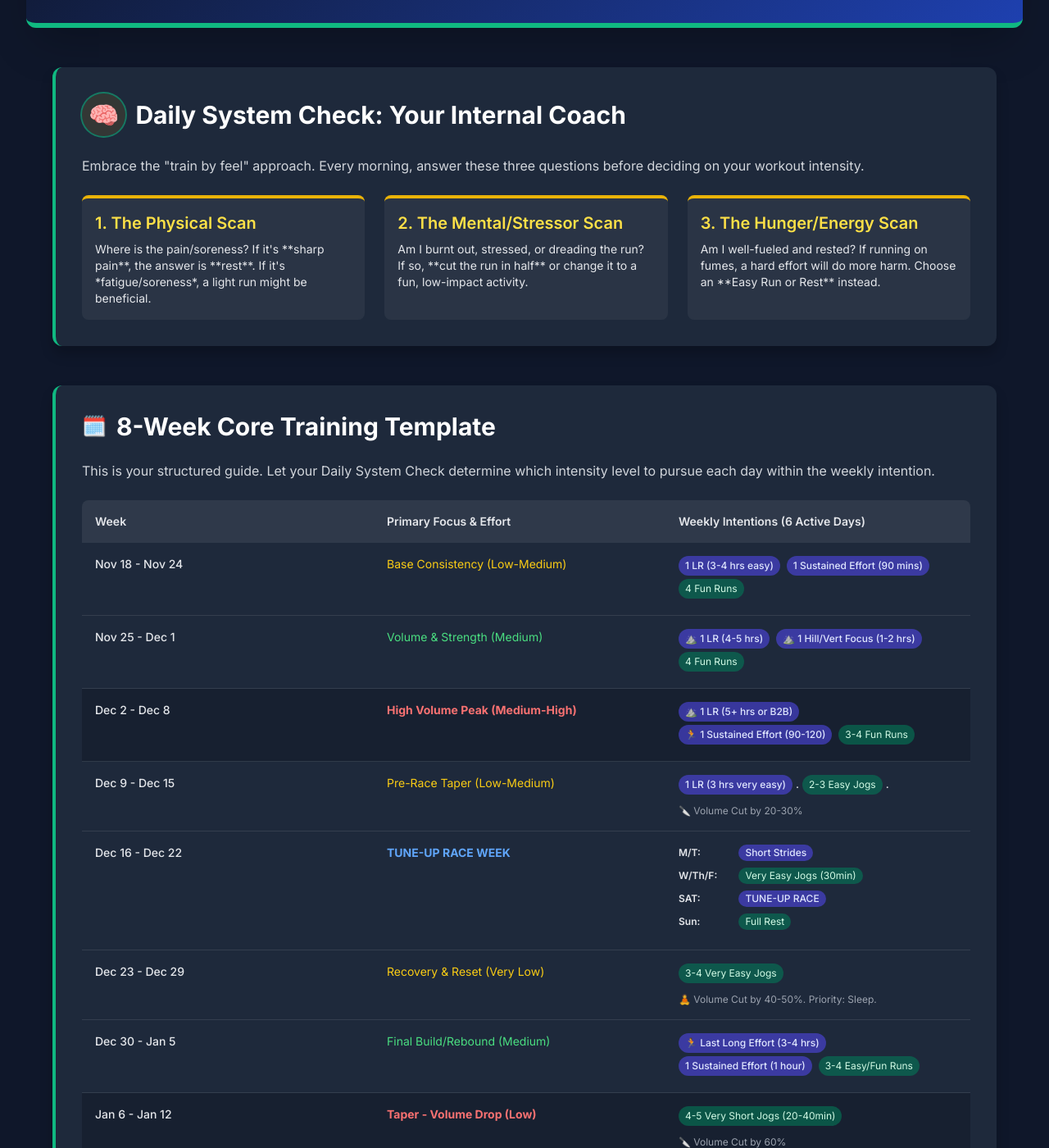
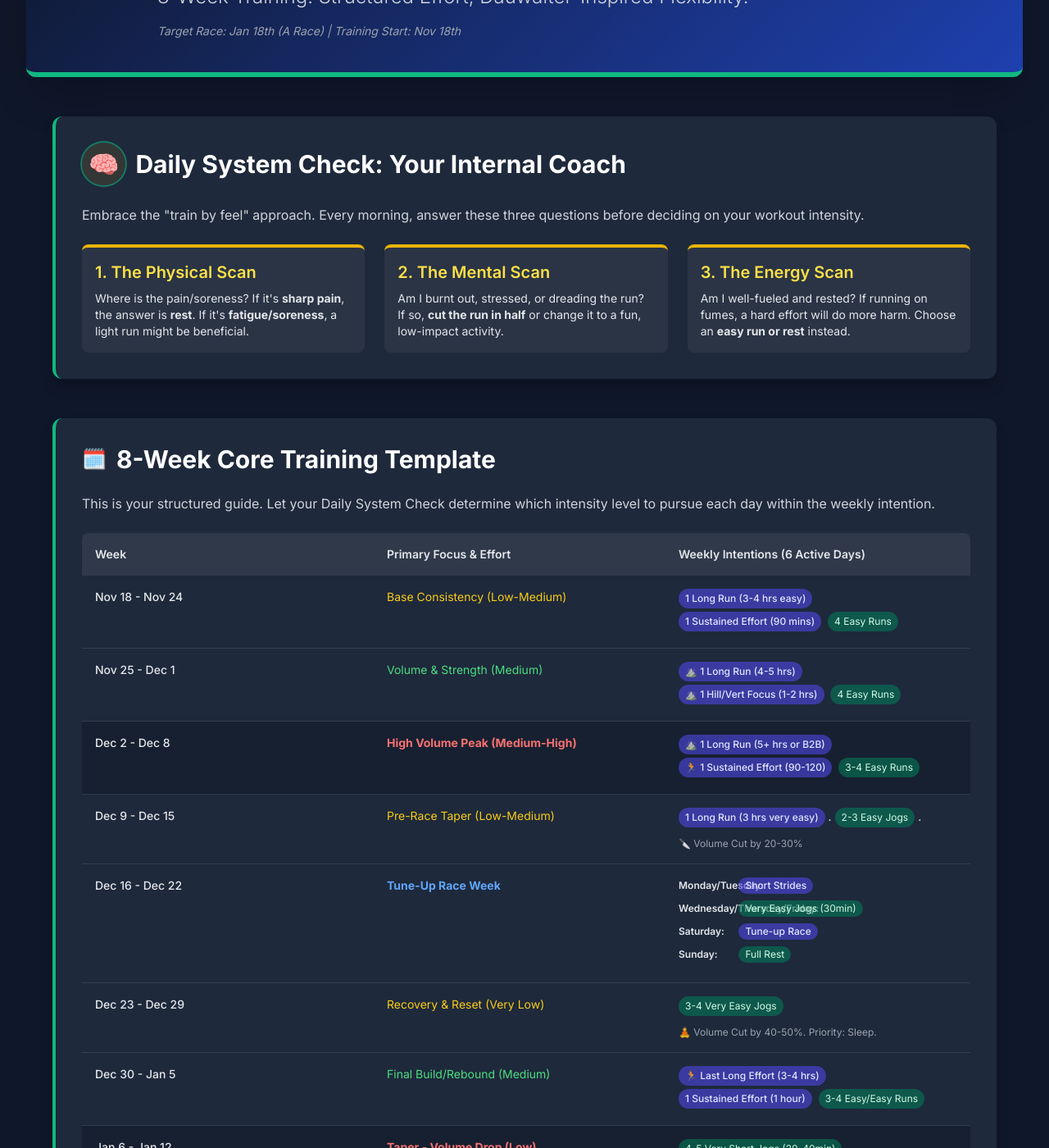
Before and after one commit to kentslaves/kentslaves.github.io, a Jekyll site: the page intuitive.html, which Jekyll copies as it is, in a window 1280 px wide and 1400 px high, scrolled down 220 px. Shown: the whole window at 82% size. Built offline with Jekyll 4.4.1, drawn with Linux system fonts in a browser that asks for light colours; nearby versions of some CDN libraries; some of the changed text lies outside the part shown.

Commit message:
Update intuitive.html

```diff
--- a/intuitive.html
+++ b/intuitive.html
@@ -163,9 +163,9 @@
     <!-- Header Section -->
     <header class="header-bg text-white p-6 md:p-10 rounded-xl shadow-2xl mb-12">
         <div class="max-w-4xl mx-auto">
-            <h1 class="text-4xl md:text-6xl font-extrabold mb-2 tracking-tight">The Ultra Intuition Protocol</h1>
+            <h1 class="text-4xl md:text-6xl font-extrabold mb-2 tracking-tight">The Ultra Intuition Based Running Training Plan</h1>
             <p class="text-xl md:text-2xl font-light text-gray-300">8-Week Training: Structured Effort, Dauwalter-Inspired Flexibility.</p>
-            <p class="mt-4 text-sm text-gray-400 italic">Target Race: Jan 18th (AAA Race) | Today's Date: Nov 18th</p>
+            <p class="mt-4 text-sm text-gray-400 italic">Target Race: Jan 18th (A Race) | Training Start: Nov 18th</p>
         </div>
     </header>
 
@@ -181,15 +181,15 @@
             <div class="grid grid-cols-1 md:grid-cols-3 gap-6">
                 <div class="p-4 rounded-lg bg-gray-700/50 border-t-4 border-yellow-500">
                     <h3 class="text-xl font-semibold text-yellow-300 mb-2">1. The Physical Scan</h3>
-                    <p class="text-sm text-gray-200">Where is the pain/soreness? If it's **sharp pain**, the answer is **rest**. If it's *fatigue/soreness*, a light run might be beneficial.</p>
+                    <p class="text-sm text-gray-200">Where is the pain/soreness? If it's <b>sharp pain</b>, the answer is <b>rest</b>. If it's <b>fatigue/soreness</b>, a light run might be beneficial.</p>
                 </div>
                 <div class="p-4 rounded-lg bg-gray-700/50 border-t-4 border-yellow-500">
-                    <h3 class="text-xl font-semibold text-yellow-300 mb-2">2. The Mental/Stressor Scan</h3>
-                    <p class="text-sm text-gray-200">Am I burnt out, stressed, or dreading the run? If so, **cut the run in half** or change it to a fun, low-impact activity.</p>
+                    <h3 class="text-xl font-semibold text-yellow-300 mb-2">2. The Mental Scan</h3>
+                    <p class="text-sm text-gray-200">Am I burnt out, stressed, or dreading the run? If so, <b>cut the run in half</b> or change it to a fun, low-impact activity.</p>
                 </div>
                 <div class="p-4 rounded-lg bg-gray-700/50 border-t-4 border-yellow-500">
-                    <h3 class="text-xl font-semibold text-yellow-300 mb-2">3. The Hunger/Energy Scan</h3>
-                    <p class="text-sm text-gray-200">Am I well-fueled and rested? If running on fumes, a hard effort will do more harm. Choose an **Easy Run or Rest** instead.</p>
+                    <h3 class="text-xl font-semibold text-yellow-300 mb-2">3. The Energy Scan</h3>
+                    <p class="text-sm text-gray-200">Am I well-fueled and rested? If running on fumes, a hard effort will do more harm. Choose an <b>easy run or rest</b> instead.</p>
                 </div>
             </div>
         </section>
@@ -217,9 +217,9 @@
                         <div class="p-2 font-medium">Nov 18 - Nov 24</div>
                         <div class="p-2 text-yellow-400">Base Consistency (Low-Medium)</div>
                         <div class="p-2">
-                            <span class="priority-tag">1 LR (3-4 hrs easy)</span>
+                            <span class="priority-tag">1 Long Run (3-4 hrs easy)</span>
                             <span class="priority-tag">1 Sustained Effort (90 mins)</span>
-                            <span class="flexible-tag">4 Fun Runs</span>
+                            <span class="flexible-tag">4 Easy Runs</span>
                         </div>
                     </div>
                     <!-- Week 2 -->
@@ -227,9 +227,9 @@
                         <div class="p-2 font-medium">Nov 25 - Dec 1</div>
                         <div class="p-2 text-green-400">Volume & Strength (Medium)</div>
                         <div class="p-2">
-                            <span class="priority-tag">⛰️ 1 LR (4-5 hrs)</span>
+                            <span class="priority-tag">⛰️ 1 Long Run (4-5 hrs)</span>
                             <span class="priority-tag">⛰️ 1 Hill/Vert Focus (1-2 hrs)</span>
-                            <span class="flexible-tag">4 Fun Runs</span>
+                            <span class="flexible-tag">4 Easy Runs</span>
                         </div>
                     </div>
                     <!-- Week 3 (Peak) -->
@@ -237,9 +237,9 @@
                         <div class="p-2 font-medium">Dec 2 - Dec 8</div>
                         <div class="p-2 text-red-400 font-bold">High Volume Peak (Medium-High)</div>
                         <div class="p-2">
-                            <span class="priority-tag">⛰️ 1 LR (5+ hrs or B2B)</span>
+                            <span class="priority-tag">⛰️ 1 Long Run (5+ hrs or B2B)</span>
                             <span class="priority-tag">🏃 1 Sustained Effort (90-120)</span>
-                            <span class="flexible-tag">3-4 Fun Runs</span>
+                            <span class="flexible-tag">3-4 Easy Runs</span>
                         </div>
                     </div>
                     <!-- Week 4 (Pre-Taper) -->
@@ -247,7 +247,7 @@
                         <div class="p-2 font-medium">Dec 9 - Dec 15</div>
                         <div class="p-2 text-yellow-400">Pre-Race Taper (Low-Medium)</div>
                         <div class="p-2">
-                            <span class="priority-tag">1 LR (3 hrs very easy)</span>.
+                            <span class="priority-tag">1 Long Run (3 hrs very easy)</span>.
                             <span class="flexible-tag">2-3 Easy Jogs</span>.
                             <p class="mt-2 text-xs text-gray-400">🔪 Volume Cut by 20-30%</p>
                         </div>
@@ -255,12 +255,12 @@
                     <!-- Week 5 (Tune-Up Race) -->
                     <div class="grid grid-cols-3 border-b border-gray-600/50 p-2 items-start hover:bg-gray-700/50 transition duration-150">
                         <div class="p-2 font-medium">Dec 16 - Dec 22</div>
-                        <div class="p-2 text-blue-400 font-bold">TUNE-UP RACE WEEK</div>
+                        <div class="p-2 text-blue-400 font-bold">Tune-Up Race Week</div>
                         <div class="p-2 week-list text-xs">
-                            <p><strong>M/T:</strong> <span class="priority-tag">Short Strides</span></p>
-                            <p><strong>W/Th/F:</strong> <span class="flexible-tag">Very Easy Jogs (30min)</span></p>
-                            <p><strong>SAT:</strong> <span class="priority-tag">TUNE-UP RACE</span></p>
-                            <p><strong>Sun:</strong> <span class="flexible-tag">Full Rest</span></p>
+                            <p><strong>Monday/Tuesday:</strong> <span class="priority-tag">Short Strides</span></p>
+                            <p><strong>Wednesday/Thursday/Friday:</strong> <span class="flexible-tag">Very Easy Jogs (30min)</span></p>
+                            <p><strong>Saturday:</strong> <span class="priority-tag">Tune-up Race</span></p>
+                            <p><strong>Sunday:</strong> <span class="flexible-tag">Full Rest</span></p>
                         </div>
                     </div>
                     <!-- Week 6 (Recovery) -->
@@ -279,7 +279,7 @@
                         <div class="p-2">
                             <span class="priority-tag">🏃 Last Long Effort (3-4 hrs)</span>
                             <span class="priority-tag">1 Sustained Effort (1 hour)</span>
-                            <span class="flexible-tag">3-4 Easy/Fun Runs</span>
+                            <span class="flexible-tag">3-4 Easy/Easy Runs</span>
                         </div>
                     </div>
                     <!-- Week 8 (Race Taper) -->
@@ -294,12 +294,12 @@
                      <!-- Race Week -->
                     <div class="grid grid-cols-3 border-b border-gray-600/50 p-2 items-start hover:bg-gray-700/50 transition duration-150 bg-blue-900/50">
                         <div class="p-2 font-medium">Jan 13 - Jan 19</div>
-                        <div class="p-2 text-white font-bold">RACE WEEK (Jan 18)</div>
+                        <div class="p-2 text-white font-bold">Race Week (Jan 18)</div>
                         <div class="p-2 week-list text-xs">
-                            <p><strong>M/W:</strong> <span class="flexible-tag">20-min jog + 4 quick strides</span></p>
-                            <p><strong>T/Th:</strong> <span class="flexible-tag">Full Rest</span></p>
-                            <p><strong>Fri:</strong> <span class="flexible-tag">Light Shakeout (15min)</span></p>
-                            <p><strong>SAT:</strong> <span class="priority-tag">AAA RACE!</span></p>
+                            <p><strong>Monday/Wednesday:</strong> <span class="flexible-tag">20-min jog + 4 quick strides</span></p>
+                            <p><strong>Tuesday/Thursday:</strong> <span class="flexible-tag">Full Rest</span></p>
+                            <p><strong>Friday:</strong> <span class="flexible-tag">Light Shakeout (15min)</span></p>
+                            <p><strong>Saturday:</strong> <span class="priority-tag">A Race!</span></p>
                         </div>
                     </div>
                 </div>
@@ -311,7 +311,7 @@
             <h2 class="text-3xl font-bold text-white mb-8 flex items-center">
                 <span class="mr-3 text-2xl">📊</span> 8-Week Training Load Visualization
             </h2>
-            <p class="mb-8 text-gray-300 -mt-4">This chart visualizes your training load, showing the peak (Wk 3), tune-up (Wk 5), recovery (Wk 6), and final taper to your AAA Race.</p>
+            <p class="mb-8 text-gray-300 -mt-4">This chart visualizes your training load, showing the peak (Wk 3), tune-up (Wk 5), recovery (Wk 6), and final taper to your A Race.</p>
 
             <div class="bar-chart-container">
                 <!-- Y-Axis Labels -->
@@ -389,16 +389,16 @@
                     <h3 class="text-xl font-semibold text-yellow-300 mb-2">Fueling (The Fun Way)</h3>
                     <ul class="list-disc list-inside space-y-2 ml-4 text-sm">
                         <li>Eat what feels right for daily life—don't restrict.</li>
-                        <li>Practice eating the "fun foods" (candy, simple carbs) on long runs.</li>
+                        <li>Practice eating the &quot;fun foods&quot; (candy, simple carbs) on long runs.</li>
                         <li>Hydrate constantly, not just during runs.</li>
                     </ul>
                 </div>
                 <div>
                     <h3 class="text-xl font-semibold text-yellow-300 mb-2">Recovery & Mindset</h3>
                     <ul class="list-disc list-inside space-y-2 ml-4 text-sm">
-                        <li>**Sleep is #1:** Take extra sleep over a scheduled run if needed.</li>
+                        <li><br>Sleep is #1:</br> Take extra sleep over a scheduled run if needed.</li>
                         <li>Keep gear simple and comfortable; reduce decision fatigue.</li>
-                        <li>Embrace the discomfort: Use the Dauwalter mantra ("I'm fine," "Everything is fine") when the Pain Cave comes calling.</li>
+                        <li>Embrace the discomfort: Use the Dauwalter mantra (&quot;I'm fine,&quot; &quot;Everything is fine&quot;) when the Pain Cave comes calling.</li>
                     </ul>
                 </div>
             </div>
```
Also changed, not shown: other parts of intuitive.html (+1 -1 lines).
